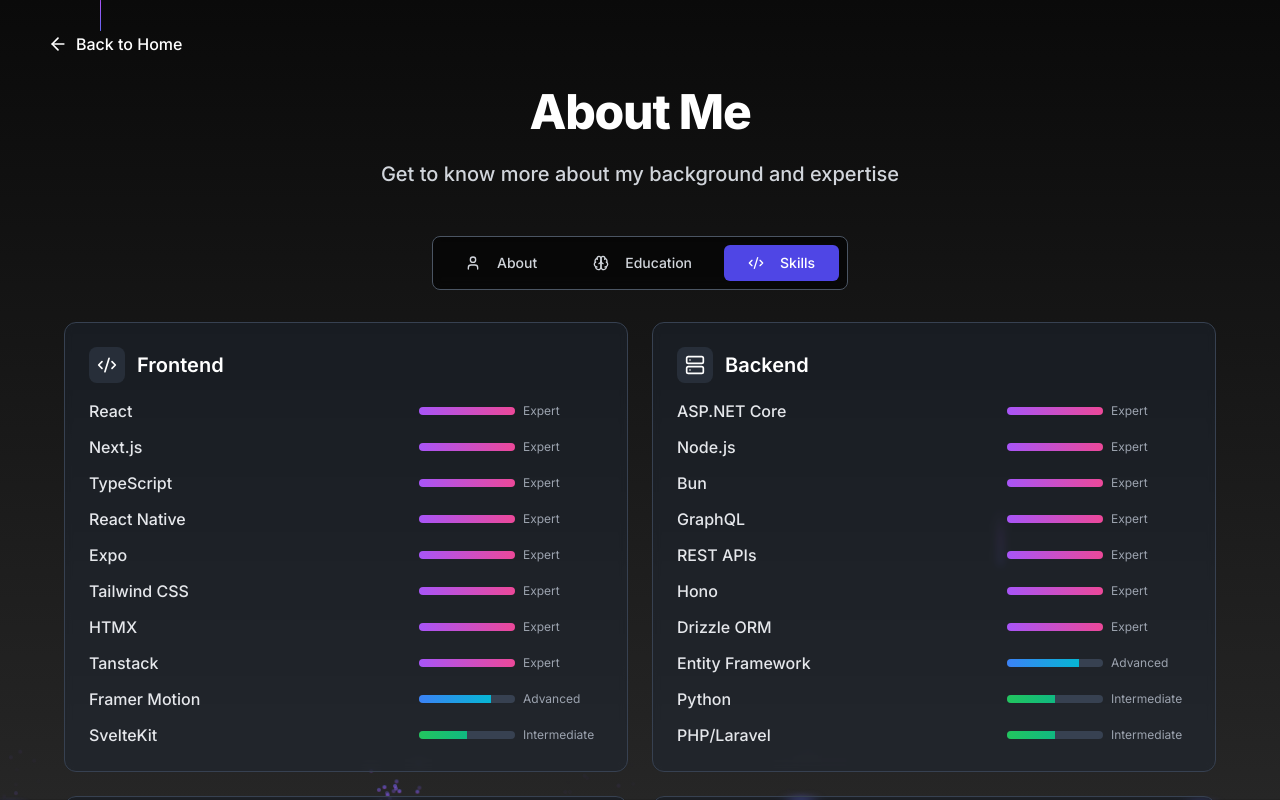
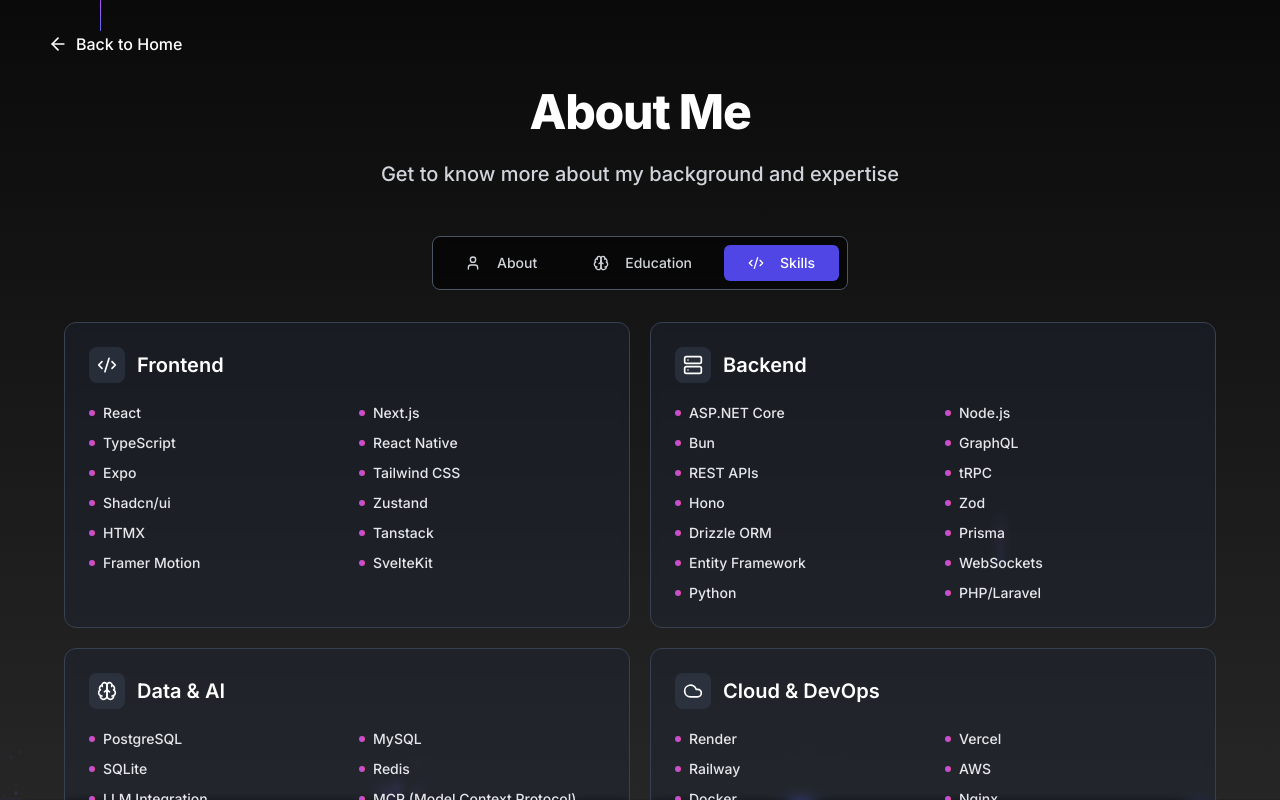
Before and after one commit to byrondray/portfolio, a Next.js app: page /about in a window 1280 px wide. Both pictures are taken after a click on the button "Skills". Shown: the top 800 px of the page. Built offline with nearby package versions, Linux system fonts and the light colour scheme.

Commit message:
refactor: simplify skill categories and improve layout in SkillsTab component

```diff
--- a/src/components/about/SkillsTab.tsx
+++ b/src/components/about/SkillsTab.tsx
@@ -1,11 +1,10 @@
-'use client';
+"use client";
 
-import { motion } from 'framer-motion';
-import { Code2, Server, Cloud, Brain } from 'lucide-react';
+import { motion } from "framer-motion";
+import { Code2, Server, Cloud, Brain } from "lucide-react";
 
 interface Skill {
   name: string;
-    level: 'expert' | 'advanced' | 'intermediate';
 }
 
 interface SkillCategory {
@@ -16,122 +15,105 @@
 
 const skillCategories: SkillCategory[] = [
   {
-        title: 'Frontend',
-        icon: <Code2 className='w-5 h-5' />,
+    title: "Frontend",
+    icon: <Code2 className="w-5 h-5" />,
     skills: [
-            { name: 'React', level: 'expert' },
-            { name: 'Next.js', level: 'expert' },
-            { name: 'TypeScript', level: 'expert' },
-            { name: 'React Native', level: 'expert' },
-            { name: 'Expo', level: 'expert' },
-            { name: 'Tailwind CSS', level: 'expert' },
-            { name: 'HTMX', level: 'expert' },
-            { name: 'Tanstack', level: 'expert' },
-            { name: 'Framer Motion', level: 'advanced' },
-            { name: 'SvelteKit', level: 'intermediate' },
+      { name: "React" },
+      { name: "Next.js" },
+      { name: "TypeScript" },
+      { name: "React Native" },
+      { name: "Expo" },
+      { name: "Tailwind CSS" },
+      { name: "Shadcn/ui" },
+      { name: "Zustand" },
+      { name: "HTMX" },
+      { name: "Tanstack" },
+      { name: "Framer Motion" },
+      { name: "SvelteKit" },
     ],
   },
   {
-        title: 'Backend',
-        icon: <Server className='w-5 h-5' />,
+    title: "Backend",
+    icon: <Server className="w-5 h-5" />,
     skills: [
-            { name: 'ASP.NET Core', level: 'expert' },
-            { name: 'Node.js', level: 'expert' },
-            { name: 'Bun', level: 'expert' },
-            { name: 'GraphQL', level: 'expert' },
-            { name: 'REST APIs', level: 'expert' },
-            { name: 'Hono', level: 'expert' },
-            { name: 'Drizzle ORM', level: 'expert' },
-            { name: 'Entity Framework', level: 'advanced' },
-            { name: 'Python', level: 'intermediate' },
-            { name: 'PHP/Laravel', level: 'intermediate' },
+      { name: "ASP.NET Core" },
+      { name: "Node.js" },
+      { name: "Bun" },
+      { name: "GraphQL" },
+      { name: "REST APIs" },
+      { name: "tRPC" },
+      { name: "Hono" },
+      { name: "Zod" },
+      { name: "Drizzle ORM" },
+      { name: "Prisma" },
+      { name: "Entity Framework" },
+      { name: "WebSockets" },
+      { name: "Python" },
+      { name: "PHP/Laravel" },
     ],
   },
   {
-        title: 'Data & AI',
-        icon: <Brain className='w-5 h-5' />,
+    title: "Data & AI",
+    icon: <Brain className="w-5 h-5" />,
     skills: [
-            { name: 'PostgreSQL', level: 'expert' },
-            { name: 'MySQL', level: 'expert' },
-            { name: 'SQLite', level: 'expert' },
-            { name: 'LLM Integration', level: 'expert' },
-            { name: 'MCP (Model Context Protocol)', level: 'advanced' },
-            { name: 'Firebase', level: 'intermediate' },
-            { name: 'Machine Learning', level: 'intermediate' },
-            { name: 'LangChain', level: 'intermediate' },
+      { name: "PostgreSQL" },
+      { name: "MySQL" },
+      { name: "SQLite" },
+      { name: "Redis" },
+      { name: "LLM Integration" },
+      { name: "MCP (Model Context Protocol)" },
+      { name: "Firebase" },
+      { name: "Machine Learning" },
+      { name: "LangChain" },
     ],
   },
   {
-        title: 'Cloud & DevOps',
-        icon: <Cloud className='w-5 h-5' />,
+    title: "Cloud & DevOps",
+    icon: <Cloud className="w-5 h-5" />,
     skills: [
-            { name: 'Render', level: 'expert' },
-            { name: 'Vercel', level: 'expert' },
-            { name: 'Railway', level: 'expert' },
-            { name: 'AWS', level: 'advanced' },
-            { name: 'Docker', level: 'advanced' },
-            { name: 'Azure', level: 'intermediate' },
-            { name: 'CI/CD', level: 'intermediate' },
+      { name: "Render" },
+      { name: "Vercel" },
+      { name: "Railway" },
+      { name: "AWS" },
+      { name: "Docker" },
+      { name: "Nginx" },
+      { name: "Azure" },
+      { name: "CI/CD" },
+      { name: "GitHub Actions" },
+      { name: "Playwright" },
+      { name: "Vitest" },
+      { name: "Jest" },
+      { name: "Postman" },
     ],
   },
 ];
-
-const getLevelColor = (level: string) => {
-    switch (level) {
-        case 'expert':
-            return 'bg-gradient-to-r from-purple-500 to-pink-500';
-        case 'advanced':
-            return 'bg-gradient-to-r from-blue-500 to-cyan-500';
-        case 'intermediate':
-            return 'bg-gradient-to-r from-green-500 to-emerald-500';
-        default:
-            return 'bg-gray-600';
-    }
-};
 
 const SkillCard = ({ category }: { category: SkillCategory }) => (
   <motion.div
     initial={{ opacity: 0, y: 20 }}
     animate={{ opacity: 1, y: 0 }}
     transition={{ duration: 0.5 }}
-        className='bg-gray-800/40 backdrop-blur-sm rounded-xl p-6 border border-gray-700 hover:border-gray-600 transition-all'
+    className="bg-gray-800/40 backdrop-blur-sm rounded-xl p-6 border border-gray-700 hover:border-gray-600 transition-all h-full"
   >
-        <div className='flex items-center gap-3 mb-4'>
-            <div className='p-2 bg-gray-700/50 rounded-lg text-white'>
+    <div className="flex items-center gap-3 mb-5">
+      <div className="p-2 bg-gray-700/50 rounded-lg text-white">
         {category.icon}
       </div>
-            <h3 className='text-xl font-semibold text-white'>{category.title}</h3>
+      <h3 className="text-xl font-semibold text-white">{category.title}</h3>
     </div>
-        <div className='space-y-3'>
+    <div className="grid grid-cols-2 gap-x-6 gap-y-2.5">
       {category.skills.map((skill, index) => (
         <motion.div
           key={skill.name}
           initial={{ opacity: 0, x: -20 }}
           animate={{ opacity: 1, x: 0 }}
           transition={{ duration: 0.3, delay: index * 0.05 }}
-                    className='flex items-center justify-between gap-4'
+          className="flex items-center gap-2"
         >
-                    <span className='text-gray-200 font-medium'>{skill.name}</span>
-                    <div className='flex items-center gap-2'>
-                        <div className='w-24 h-2 bg-gray-700 rounded-full overflow-hidden'>
-                            <motion.div
-                                initial={{ width: 0 }}
-                                animate={{
-                                    width:
-                                        skill.level === 'expert'
-                                            ? '100%'
-                                            : skill.level === 'advanced'
-                                                ? '75%'
-                                                : '50%',
-                                }}
-                                transition={{ duration: 0.8, delay: index * 0.05 + 0.3 }}
-                                className={`h-full ${getLevelColor(skill.level)}`}
-                            />
-                        </div>
-                        <span className='text-xs text-gray-400 capitalize w-20'>
-                            {skill.level}
+          <div className="w-1.5 h-1.5 rounded-full bg-gradient-to-r from-purple-500 to-pink-500 flex-shrink-0" />
+          <span className="text-gray-200 text-sm font-medium">
+            {skill.name}
           </span>
-                    </div>
         </motion.div>
       ))}
     </div>
@@ -141,13 +123,13 @@
 export const SkillsTab = () => {
   return (
     <motion.div
-            key='skills'
+      key="skills"
       initial={{ opacity: 0, x: 20 }}
       animate={{ opacity: 1, x: 0 }}
       exit={{ opacity: 0, x: -20 }}
       transition={{ duration: 0.3 }}
     >
-            <div className='grid grid-cols-1 md:grid-cols-2 gap-6'>
+      <div className="grid grid-cols-1 lg:grid-cols-2 gap-5">
         {skillCategories.map((category, index) => (
           <motion.div
             key={category.title}
```
Lines whose indentation alone changed are shown as unchanged.
